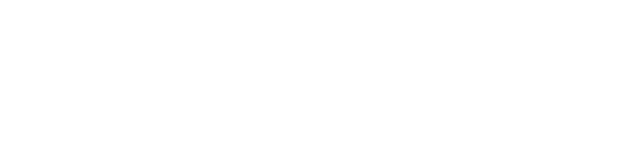
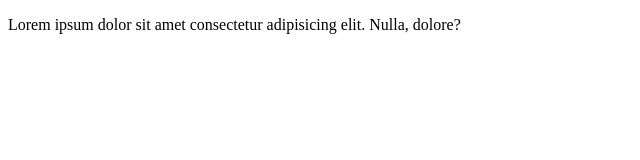
Before and after one commit to mariapaulaloaiza/test-repositorio, a plain HTML site: page index.html in a window 1280 px wide. Shown: the whole page, without its empty margins (0-640 px from the left). Drawn offline with Linux system fonts and the light colour scheme.

Commit message:
Agregado DIV contenedor

```diff
--- a/index.html
+++ b/index.html
@@ -7,6 +7,11 @@
     <title>Git VSCODE</title>
 </head>
 <body>
-
+    <!--DIV CONTENDOR 1-->
+    <div class="container">
+        <div class="row">
+            <p>Lorem ipsum dolor sit amet consectetur adipisicing elit. Nulla, dolore?</p>
+        </div>
+    </div>
 </body>
 </html>
```
